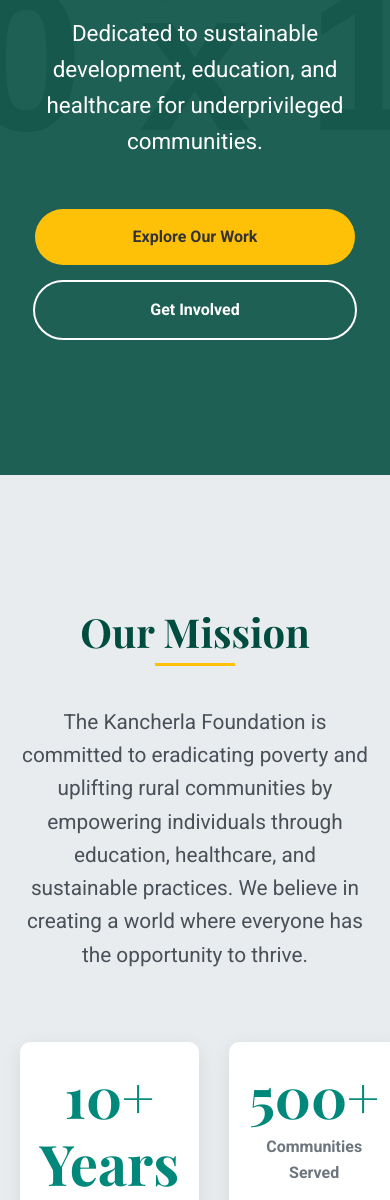
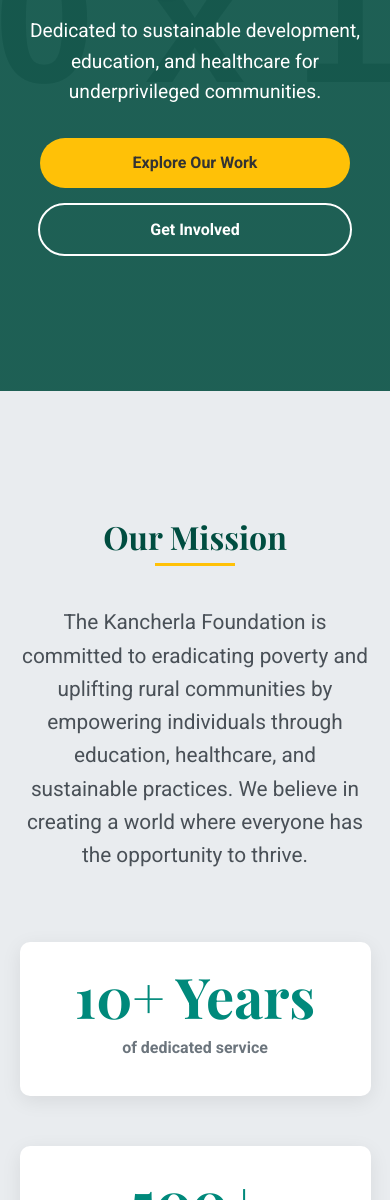
Before and after one commit to CODE8333/krishnasai, a plain HTML site: page index.html in a window 390 px wide. Shown: the part 400-1600 px from the top of the page. Drawn offline with nearby package versions, Linux system fonts and the light colour scheme; placeholder pictures from the web are drawn by us; some icons are missing.

Commit message:
code.css

```diff
--- a/code.css
+++ b/code.css
@@ -1,3 +1,4 @@
+/* General Body and Typography */
 body {
     font-family: 'Roboto', sans-serif;
     margin: 0;
@@ -24,6 +25,7 @@ h2 {
     margin-bottom: 40px;
     position: relative;
     padding-bottom: 10px;
+    text-align: center; /* Centering for better responsiveness */
 }
 
 h2::after {
@@ -419,7 +421,31 @@ footer {
     color: #ffc107;
 }
 
+/* Keyframe for fade-in animation */
+@keyframes fadeIn {
+    from {
+        opacity: 0;
+        transform: translateY(20px);
+    }
+    to {
+        opacity: 1;
+        transform: translateY(0);
+    }
+}
+
+.hidden-section {
+    opacity: 0;
+    transform: translateY(20px);
+    transition: opacity 0.6s ease-out, transform 0.6s ease-out;
+}
+
+.fade-in {
+    opacity: 1;
+    transform: translateY(0);
+}
+
 /* Media Queries for Responsiveness */
+/* Tablet & smaller desktops */
 @media (max-width: 992px) {
     #hero h1 {
         font-size: 3.5em;
@@ -429,8 +455,13 @@ footer {
         flex-direction: column;
         text-align: center;
     }
+
+    .founder-info img {
+        margin-bottom: 20px;
+    }
 }
 
+/* Mobile devices */
 @media (max-width: 768px) {
     .nav-links {
         display: none;
@@ -465,13 +496,42 @@ footer {
         font-size: 2.8em;
     }
 
+    #hero p {
+        font-size: 1.2em;
+    }
+
+    .cta-buttons {
+        margin-top: 30px;
+    }
+
     .cta-primary, .cta-secondary {
         display: block;
         margin: 15px auto;
         max-width: 250px;
+        padding: 12px 30px;
     }
 
     .stats-grid {
-        flex-direction: column;
-    }
+        flex-direction: column;
+    }
+
+    .stat-item {
+        margin-bottom: 20px;
+    }
+
+    .initiative-grid {
+        grid-template-columns: 1fr;
+    }
+
+    .contact-info {
+        grid-template-columns: 1fr;
+    }
+
+    .contact-form button {
+        align-self: stretch;
+    }
+
+    h2 {
+        font-size: 2em;
+    }
 }
```
